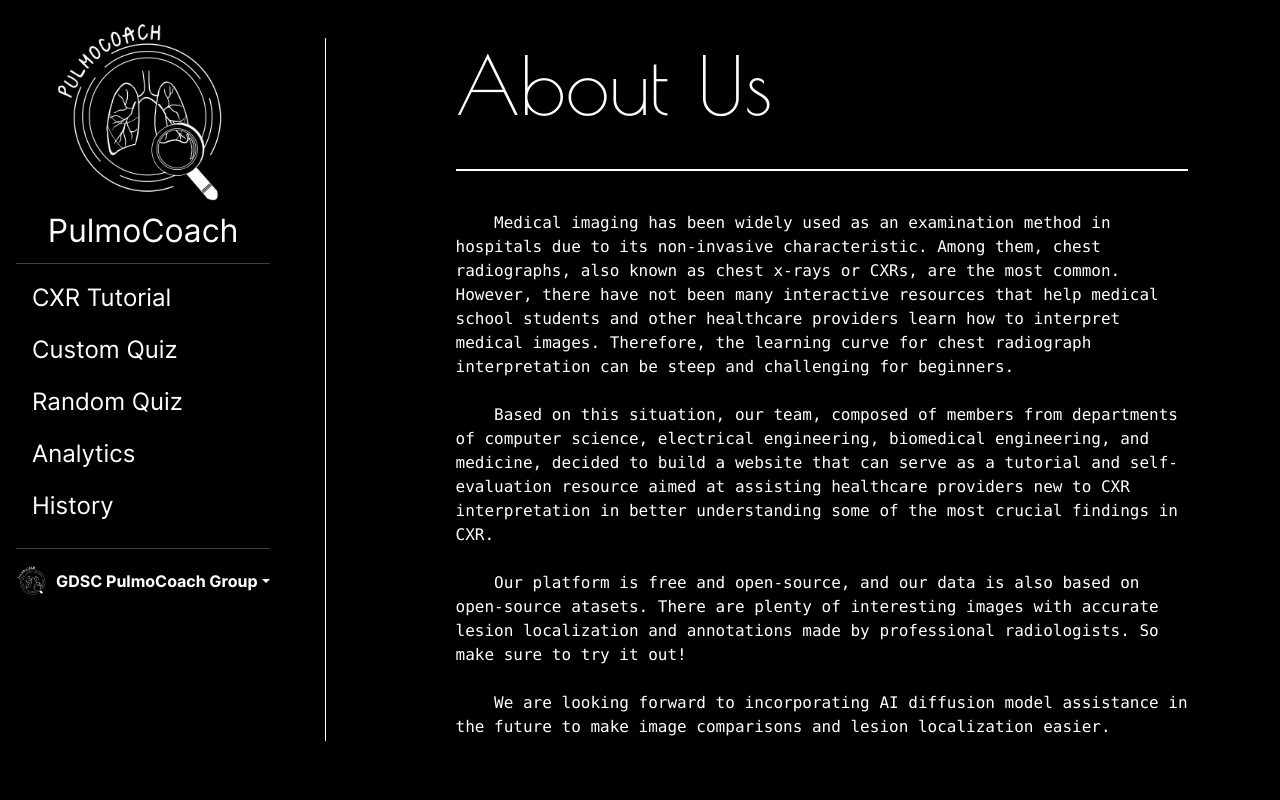
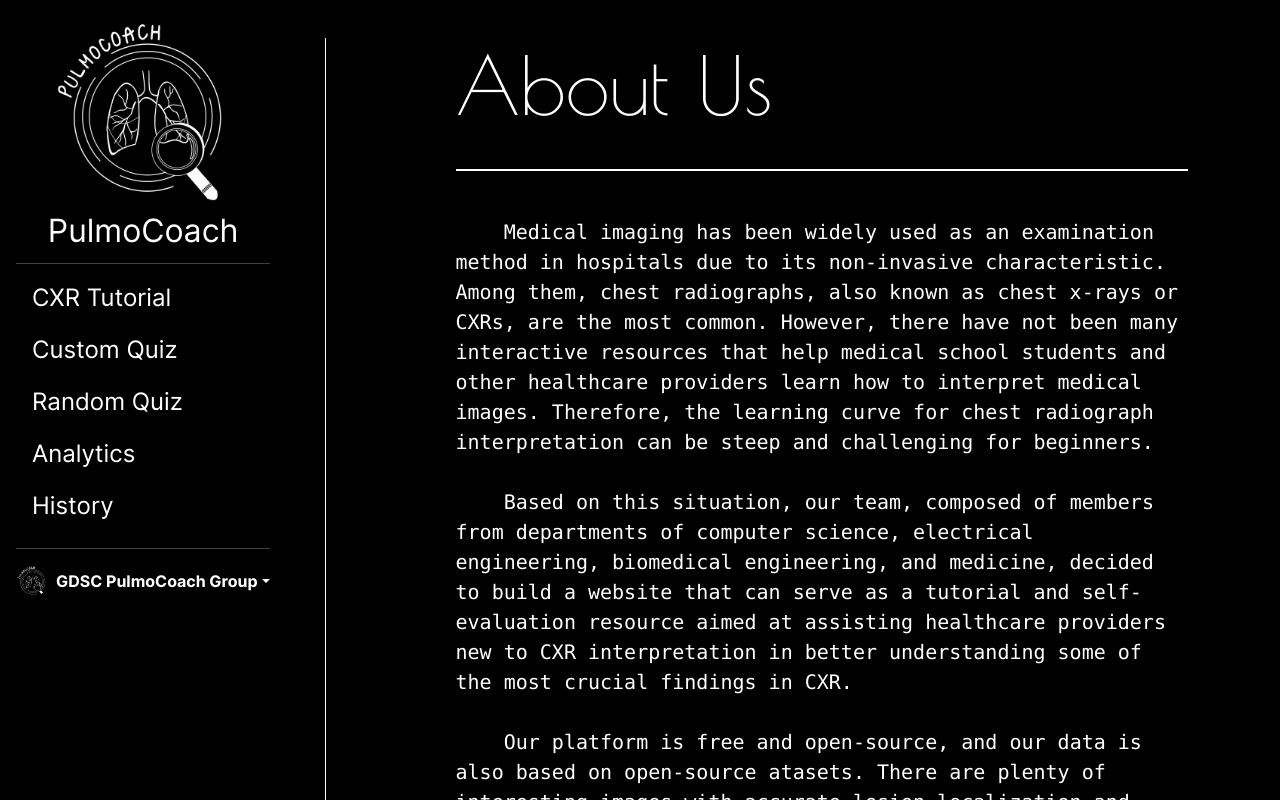
Before and after one commit to eric900115/PulmoCoach, an Angular app: page /menu in a window 1280 px wide. Shown: the top 800 px of the page. Built offline with nearby package versions, Linux system fonts and the light colour scheme; a web font is replaced by a local one.

Commit message:
feat: AboutUs RWD

```diff
--- a/src/app/menu/menu.component.html
+++ b/src/app/menu/menu.component.html
@@ -6,7 +6,7 @@
 		<div id = "about_us">
 			<h1 id = "about_us_h2" class="display-1">About Us</h1>
 			<hr id = "about_us_hr">
-            <pre id = "about_us_paragraph">
+            <pre id = "about_us_paragraph" class="fs-6 fs-md-5">
                 {{AboutUs}}
             </pre>
 		</div>
--- a/src/app/menu/menu.component.scss
+++ b/src/app/menu/menu.component.scss
@@ -99,7 +99,7 @@
 
 #about_us_paragraph{
   text-align: middle;
-  font-size: 1rem;
+  // font-size: 1rem;
   width:100%;
   white-space: pre-wrap;
   margin-inline: auto;
--- a/src/styles.scss
+++ b/src/styles.scss
@@ -1,7 +1,6 @@
 /* You can add global styles to this file, and also import other style files */
 // @import '~bootstrap/dist/css/bootstrap.min.css';
 @import "../node_modules/bootstrap/scss/bootstrap";
-
 
 $utilities: map-merge(
   $utilities,
```
